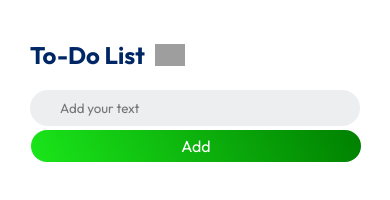
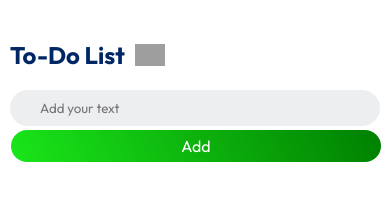
Before and after one commit to hartikteetwal/To-Do-List_app, a plain HTML site: page index.html in a window 390 px wide. Drawn offline with Linux system fonts and the light colour scheme; grey boxes are pictures that could not be loaded.

Commit message:
Update style.css

```diff
--- a/style.css
+++ b/style.css
@@ -75,6 +75,7 @@ button{
         height: 100vh;
         margin: 0;
         border-radius: 0px;
+        padding: 40px 10px 70px;
     }
     .container{
         padding: 0;
```
